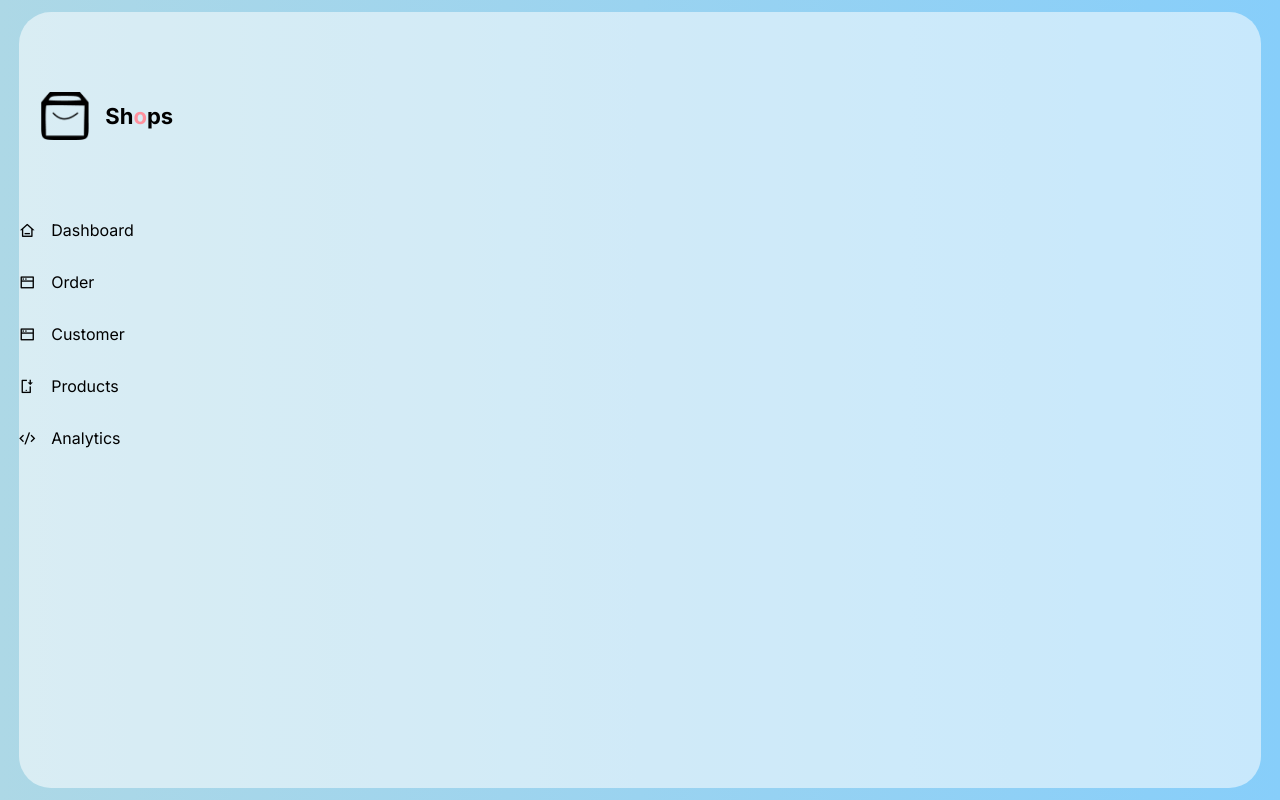
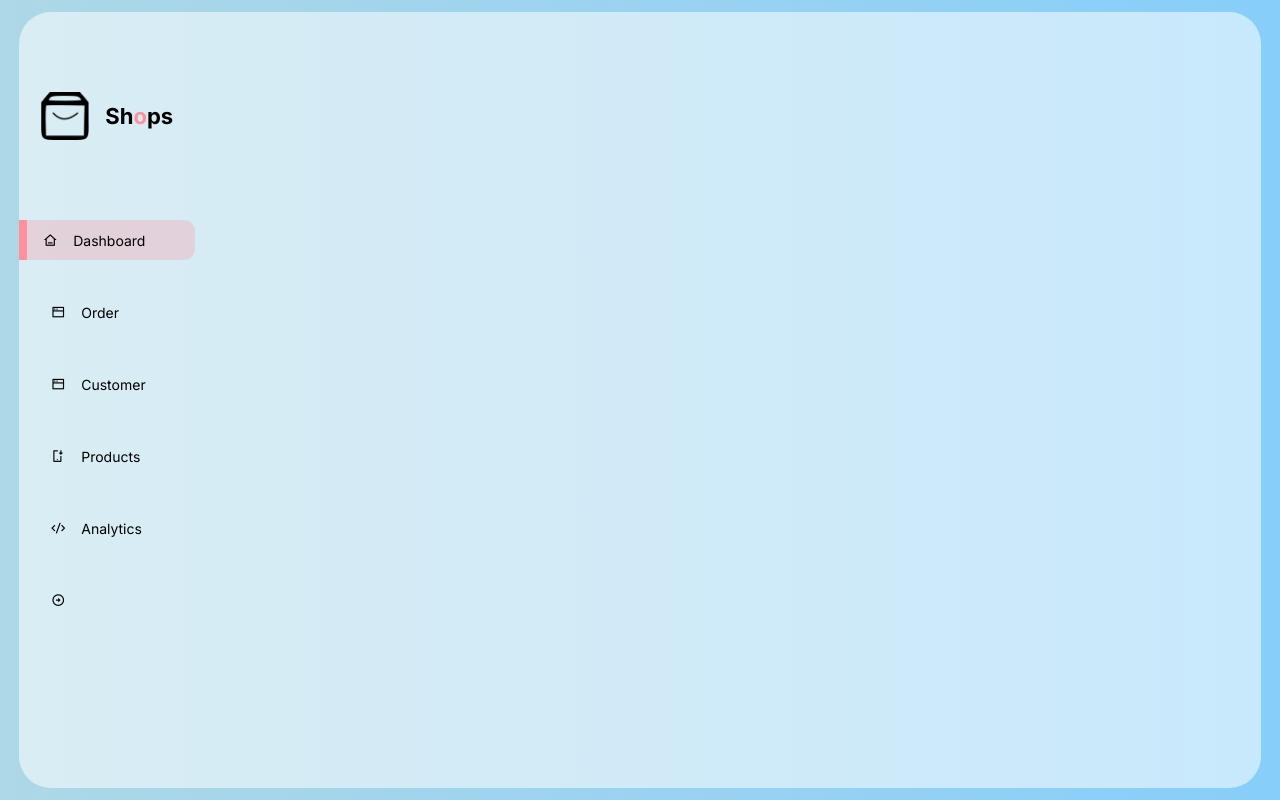
Before and after one commit to sadik033/Learning-ReactJs, a React (Vite) app in the folder Admin-Dashboard/: page / in a window 1280 px wide. Built offline with nearby package versions, Linux system fonts and the light colour scheme.

Commit message:
highlight sidebar

```diff
--- a/Admin-Dashboard/src/component/Sidebar/Sidebar.css
+++ b/Admin-Dashboard/src/component/Sidebar/Sidebar.css
@@ -31,4 +31,23 @@
     display: flex;
     align-items: center;
     gap: 1rem;
+    height: 2.5rem;
+    margin-left: 2rem;
+    position: relative;
+    transition: all 300ms ease;
+    font-size: 14px;
+    border-radius: 0.7rem;
 }
+.menuItem:hover{
+    cursor: pointer;
+}
+.active{
+    background: var(--activeItem);
+    margin: 0;
+}
+.active::before{
+    content: '';
+    width: 8px;
+    height: 100%;
+    background: var(--pink);
+}
--- a/Admin-Dashboard/src/component/Sidebar/Sidebar.jsx
+++ b/Admin-Dashboard/src/component/Sidebar/Sidebar.jsx
@@ -1,10 +1,12 @@
-import React from "react";
+import React, { useState } from "react";
 import "./Sidebar.css";
 import logo from "../../images/logo.png";
 import { SidebarData } from "../../Data/Data";
 
 const Sidebar = () => {
+  const [selected, setSelected] = useState(0)
   return (
+
     <div className="Sidebar">
       <div className="logo">
         <img src={logo} alt="" />
@@ -16,12 +18,18 @@ const Sidebar = () => {
       <div className="menu">
         {SidebarData.map((item, index) => {
           return (
-            <div className="menuItem">
+            <div className={selected===index?'menuItem active': 'menuItem'}
+            key={index}>
+
               {item.icon}
               <span>{item.heading}</span>
             </div>
           );
         })}
+        <div className="menuItem">
+          <i class="ri-arrow-right-circle-line"></i>
+        </div>
+
       </div>
     </div>
   );
```
